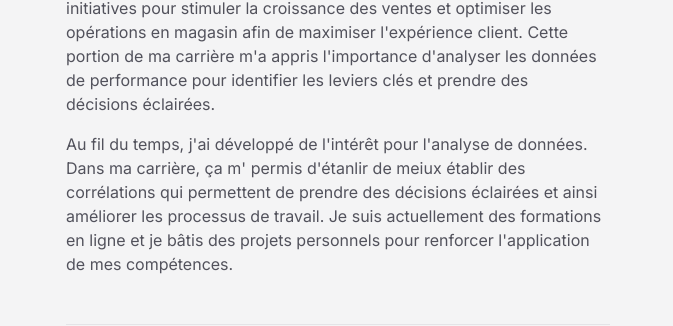
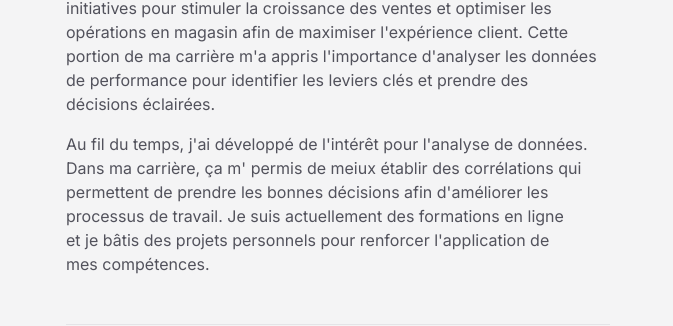
Before and after one commit to daniakl/cv-dania, a Next.js app: page / in a window 1280 px wide. Shown: the part 795-1121 px from the top of the page, without its empty margins (302-975 px from the left). Built offline with nearby package versions, Linux system fonts and the light colour scheme; a web font is replaced by a local one.

Commit message:
fixed typo

```diff
--- a/src/app/(fr)/page.tsx
+++ b/src/app/(fr)/page.tsx
@@ -59,12 +59,11 @@ export default function Home() {
 
           <p className="text-pretty">
             Au fil du temps, j&apos;ai développé de l&apos;intérêt pour
-            l&apos;analyse de données. Dans ma carrière, ça m&apos; permis
-            d&apos;étanlir de meiux établir des corrélations qui permettent de
-            prendre des décisions éclairées et ainsi améliorer les processus de
-            travail. Je suis actuellement des formations en ligne et je bâtis
-            des projets personnels pour renforcer l&apos;application de mes
-            compétences.
+            l&apos;analyse de données. Dans ma carrière, ça m&apos; permis de
+            meiux établir des corrélations qui permettent de prendre les bonnes
+            décisions afin d&apos;améliorer les processus de travail. Je suis
+            actuellement des formations en ligne et je bâtis des projets
+            personnels pour renforcer l&apos;application de mes compétences.
           </p>
         </section>
 
```
